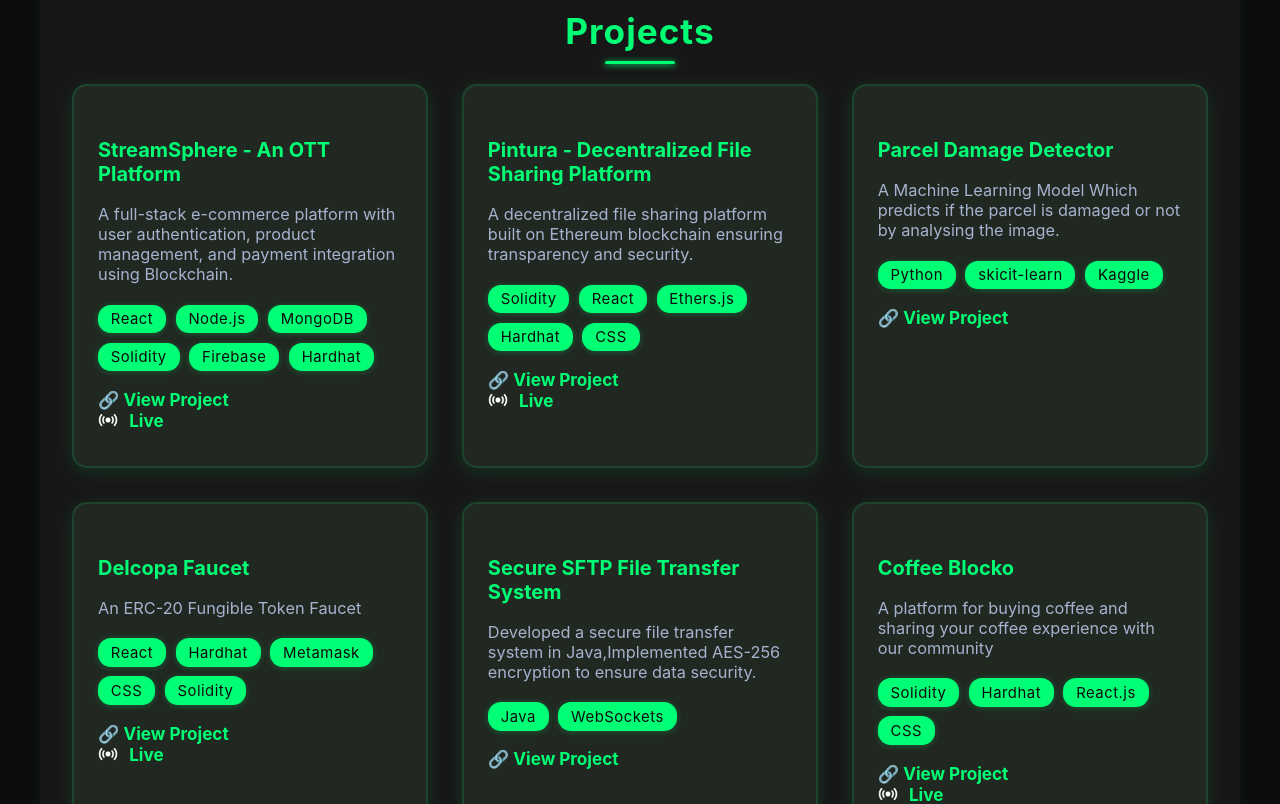
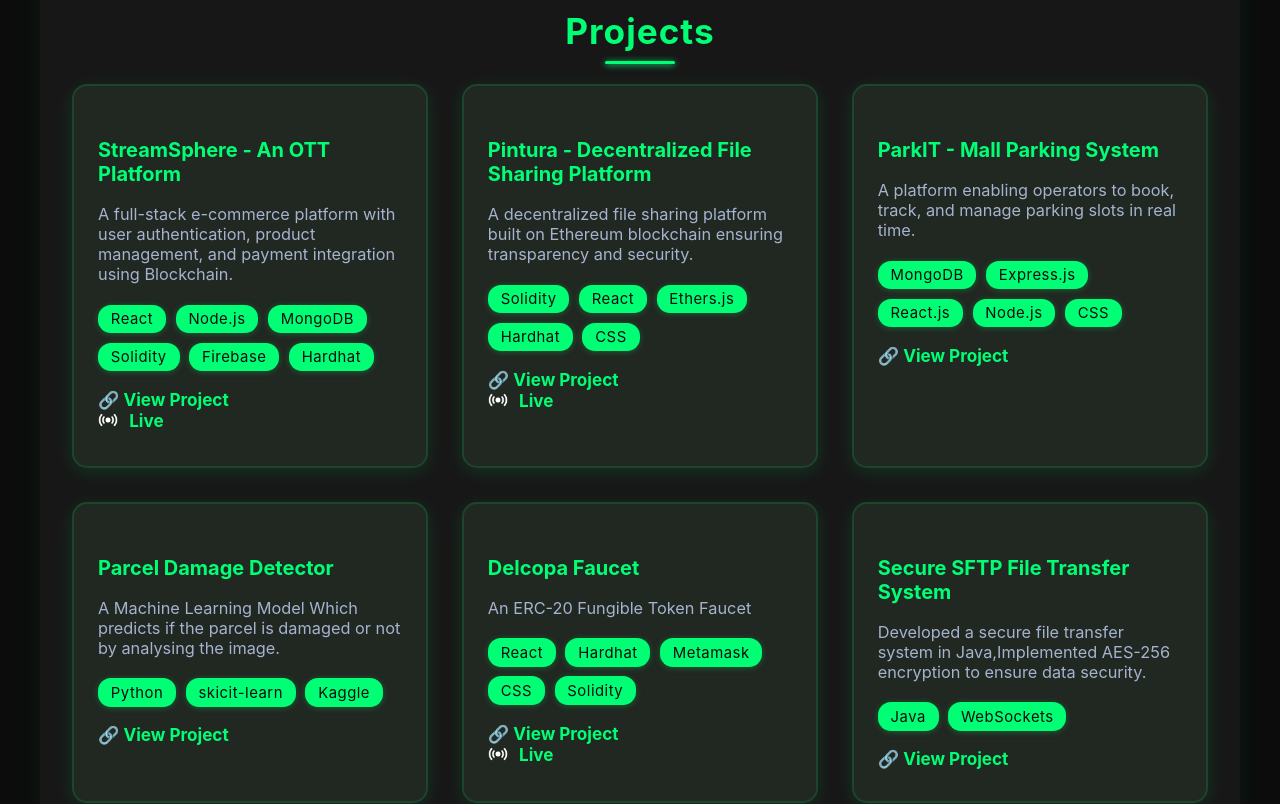
Before and after one commit to SeeThearc/SeeThearc-s-Portfolio, a React (Vite) app: page / in a window 1280 px wide. Shown: the part 3080-3884 px from the top of the page. Built offline with nearby package versions, Linux system fonts and the light colour scheme.

Commit message:
updated project and resume

```diff
--- a/src/Components/Projects.jsx
+++ b/src/Components/Projects.jsx
@@ -15,6 +15,12 @@
       technologies: ["Solidity", "React", "Ethers.js", "Hardhat","CSS"],
       link: "https://github.com/SeeThearc/PINTURA",
       live: "https://pintura-chi.vercel.app"
+    },
+    {
+      title: "ParkIT - Mall Parking System",
+      description: "A platform  enabling operators to book, track, and manage parking slots in real time.",
+      technologies: ["MongoDB", "Express.js", "React.js", "Node.js","CSS"],
+      link: "https://github.com/SeeThearc/ParkIT---Mall-parking-system",
     },
     {
       title: "Parcel Damage Detector",
```
